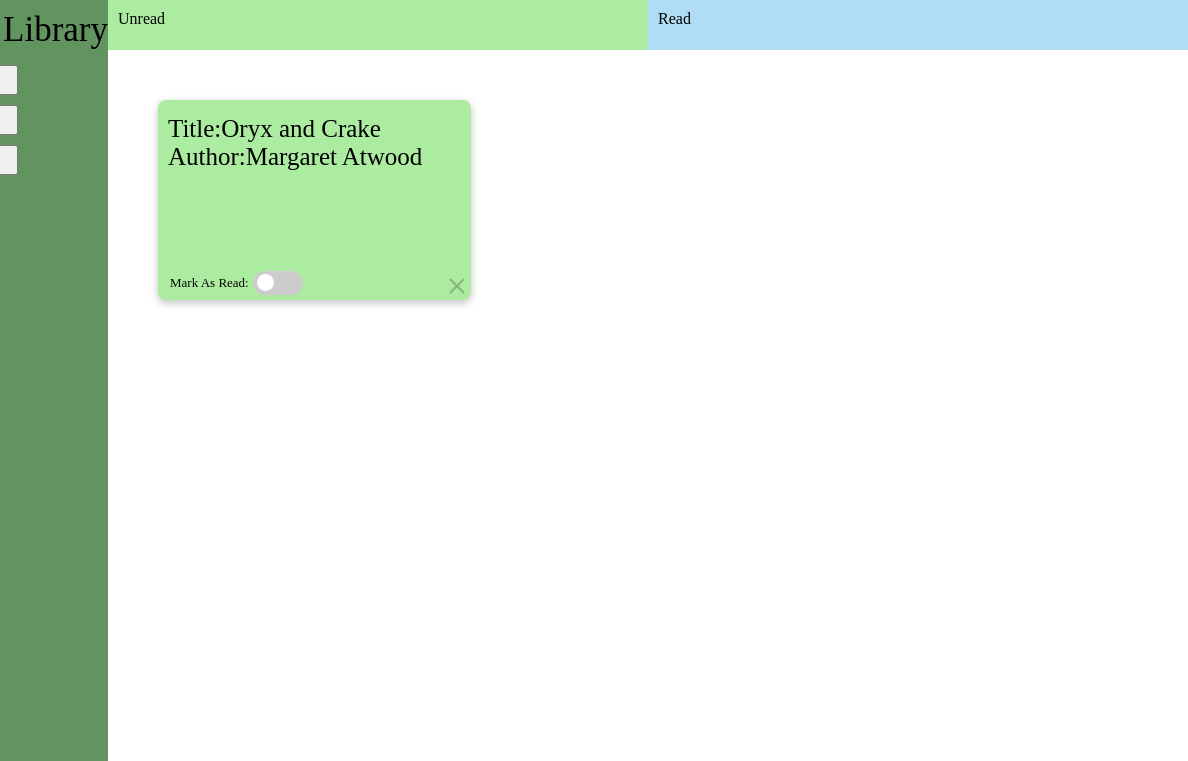
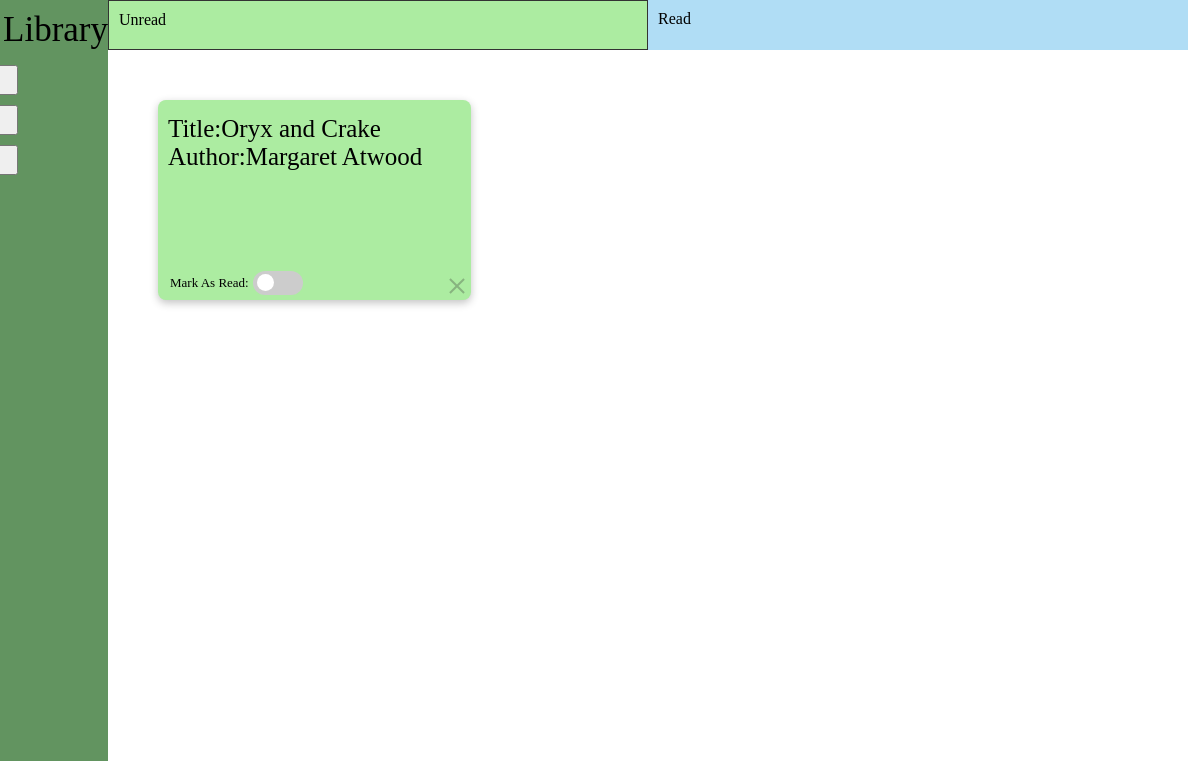
Before and after one commit to EricTGoto/Library, a website: page index.html in a window 1280 px wide. Both pictures are taken after a click on the element "Unread". Shown: the top 761 px of the page, 92-1280 px from the left. Drawn offline with Linux system fonts and the light colour scheme; no server answers.

Commit message:
added js/css to show which tab is selected

```diff
--- a/library.css
+++ b/library.css
@@ -142,6 +142,14 @@ input {
     padding: 10px;
 }
 
+.tab:hover {
+    filter: brightness(85%);
+}
+
+.tab-selected {
+    border: #333 1px solid;
+}
+
 .unread {
     background-color: var(--unread-colour);
 }
--- a/library.js
+++ b/library.js
@@ -240,15 +240,24 @@ function deleteAllBooks() {
   updateBooks();
 }
 
+const highlightAppropriateTab = function highlightAppropriateTab(selectedTabName) {
+  const previouslySelected = document.querySelector('.tab-selected');
+  previouslySelected.classList.remove('tab-selected');
+
+  const selectedTab = document.querySelector(`.${selectedTabName}`);
+  selectedTab.classList.add('tab-selected');
+};
+
 const switchTabs = function switchTabs(e) {
   const { className } = e.target;
-  const selectedTab = className.split(' ')[0];
+  const selectedTabName = className.split(' ')[0];
+  highlightAppropriateTab(selectedTabName);
   const libraryContainer = document.querySelector('.library-container');
   libraryContainer.remove();
   const newLibraryContainer = document.createElement('div');
   newLibraryContainer.classList.add('library-container');
   content.appendChild(newLibraryContainer);
-  updateBooks(selectedTab);
+  updateBooks(selectedTabName);
 };
 
 tabs.forEach((tab) => {
@@ -263,6 +272,10 @@ form.addEventListener('submit', addBookToLibrary);
 deleteAllButton.addEventListener('click', deleteAllBooks);
 randomBook.addEventListener('click', createRandomBook);
 
+// tab initialization
+const unreadTab = document.querySelector('.unread');
+unreadTab.classList.add('tab-selected');
+
 myLibrary.push(bookFactory('Oryx and Crake', 'Margaret Atwood'));
 updateBooks();
 createRandomBook();
```
